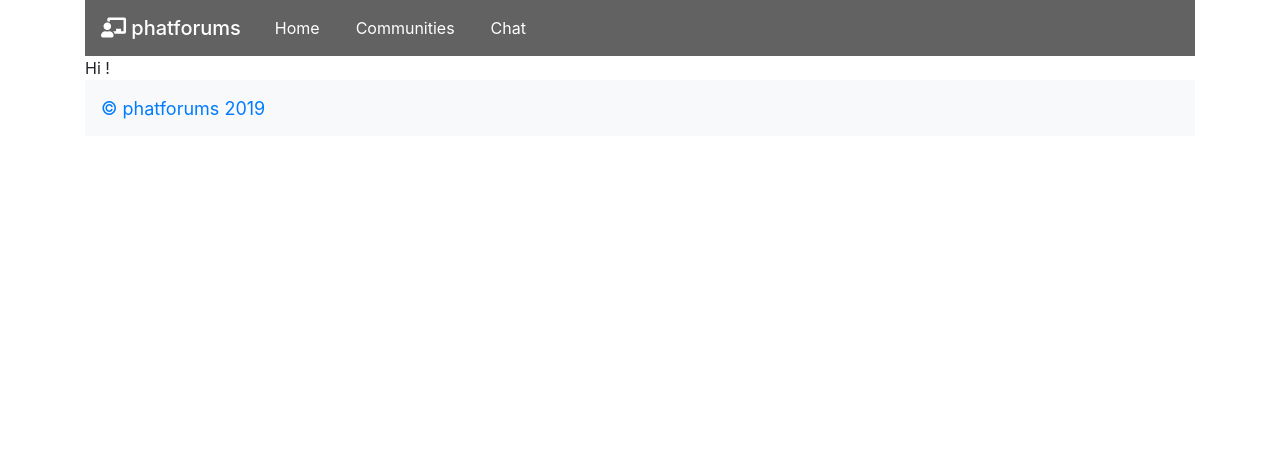
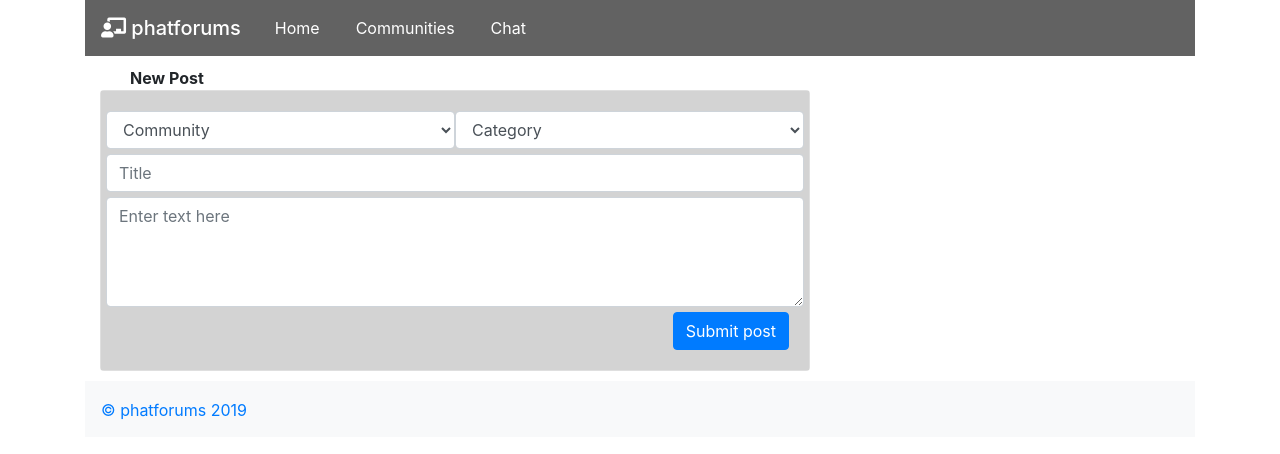
Before and after one commit to willdk3000/phatforums, a React (Create React App) app in the folder client/: page / in a window 1280 px wide. Shown: the top 454 px of the page. Built offline with nearby package versions, Linux system fonts and the light colour scheme; no server answers.

Commit message:
new post form + hooks

```diff
--- a/client/public/index.html
+++ b/client/public/index.html
@@ -14,21 +14,25 @@
     -->
   <link rel="manifest" href="%PUBLIC_URL%/manifest.json" />
 
-  <script src="https://code.jquery.com/jquery-3.2.1.slim.min.js"
-    integrity="sha384-KJ3o2DKtIkvYIK3UENzmM7KCkRr/rE9/Qpg6aAZGJwFDMVNA/GpGFF93hXpG5KkN"
+  <!--BOOTSTRAP JS-->
+  <script src="https://code.jquery.com/jquery-3.4.1.slim.min.js"
+    integrity="sha384-J6qa4849blE2+poT4WnyKhv5vZF5SrPo0iEjwBvKU7imGFAV0wwj1yYfoRSJoZ+n"
     crossorigin="anonymous"></script>
-  <script src="https://cdnjs.cloudflare.com/ajax/libs/popper.js/1.12.9/umd/popper.min.js"
-    integrity="sha384-ApNbgh9B+Y1QKtv3Rn7W3mgPxhU9K/ScQsAP7hUibX39j7fakFPskvXusvfa0b4Q"
+  <script src="https://cdn.jsdelivr.net/npm/popper.js@1.16.0/dist/umd/popper.min.js"
+    integrity="sha384-Q6E9RHvbIyZFJoft+2mJbHaEWldlvI9IOYy5n3zV9zzTtmI3UksdQRVvoxMfooAo"
     crossorigin="anonymous"></script>
-  <script src="https://maxcdn.bootstrapcdn.com/bootstrap/4.0.0/js/bootstrap.min.js"
-    integrity="sha384-JZR6Spejh4U02d8jOt6vLEHfe/JQGiRRSQQxSfFWpi1MquVdAyjUar5+76PVCmYl"
+  <script src="https://stackpath.bootstrapcdn.com/bootstrap/4.4.1/js/bootstrap.min.js"
+    integrity="sha384-wfSDF2E50Y2D1uUdj0O3uMBJnjuUD4Ih7YwaYd1iqfktj0Uod8GCExl3Og8ifwB6"
     crossorigin="anonymous"></script>
 
-  <link rel="stylesheet" href="https://stackpath.bootstrapcdn.com/bootstrap/4.1.0/css/bootstrap.min.css"
-    integrity="sha384-9gVQ4dYFwwWSjIDZnLEWnxCjeSWFphJiwGPXr1jddIhOegiu1FwO5qRGvFXOdJZ4" crossorigin="anonymous">
+  <!--BOOTSTRAP CSS-->
+  <link rel="stylesheet" href="https://stackpath.bootstrapcdn.com/bootstrap/4.4.1/css/bootstrap.min.css"
+    integrity="sha384-Vkoo8x4CGsO3+Hhxv8T/Q5PaXtkKtu6ug5TOeNV6gBiFeWPGFN9MuhOf23Q9Ifjh" crossorigin="anonymous">
 
+  <!--FONTAWESOME-->
   <link rel="stylesheet" href="https://use.fontawesome.com/releases/v5.6.3/css/all.css"
     integrity="sha384-UHRtZLI+pbxtHCWp1t77Bi1L4ZtiqrqD80Kn4Z8NTSRyMA2Fd33n5dQ8lWUE00s/" crossorigin="anonymous">
+
   <!--
       Notice the use of %PUBLIC_URL% in the tags above.
       It will be replaced with the URL of the `public` folder during the build.
--- /dev/null
+++ b/client/src/API.js
@@ -0,0 +1,5 @@
+//Get all threads
+export function getThreads() {
+  const response = fetch('/api/getThreads')
+  return response;
+};
--- a/client/src/App.css
+++ b/client/src/App.css
@@ -6,3 +6,20 @@
   margin-right: 10px;
   margin-left: 10px;
 }
+
+#box-title {
+  margin-left : 30px;
+}
+
+#new-post-card{
+  background-color:lightgrey;
+
+}
+
+#post-area, #post-title{
+  margin-top:5px;
+}
+
+#post-submit-button{
+  margin-top:5px;
+}
--- a/client/src/components/Footer.js
+++ b/client/src/components/Footer.js
@@ -3,7 +3,7 @@ import React from 'react';
 const Footer = () => (
   <div className="container">
     <nav className="navbar sticky-bottom navbar-light bg-light">
-      <span className="navbar-brand"><a id="footer-name" style={{ textDecoration: 'none', fontSize: '18px' }} href="https://www.github.com/willdk3000/phatforums">&copy; phatforums 2019</a></span>
+      <span className="navbar-brand"><a id="footer-name" style={{ textDecoration: 'none', fontSize: '16px' }} href="https://www.github.com/willdk3000/phatforums">&copy; phatforums 2019</a></span>
     </nav>
   </div >
 );
--- /dev/null
+++ b/client/src/components/Thread/NewThread.js
@@ -0,0 +1,36 @@
+import React, { Component } from 'react';
+
+class NewThread extends Component {
+  render() {
+    return (
+      <div className="col-8" style={{ marginTop: '10px', marginBottom: '10px' }}>
+        <div id="box-title"><b>New Post</b></div>
+        <div className="card">
+          <div className="card-body" id="new-post-card">
+            <form>
+              <div className="row">
+                <select className="form-control col-6">
+                  <option defaultValue>Community</option>
+                  <option>...</option>
+                </select>
+                <select className="form-control col-6">
+                  <option defaultValue>Category</option>
+                  <option>...</option>
+                </select>
+              </div>
+              <div className="row">
+                <input id="post-title" type="text" className="form-control" placeholder="Title" />
+              </div>
+              <div className="row">
+                <textarea id="post-area" className="form-control" placeholder="Enter text here" rows="4" />
+              </div>
+              <button id="post-submit-button" className="btn btn-primary float-right" type="submit">Submit post</button>
+            </form>
+          </div>
+        </div>
+      </div>
+    );
+  }
+}
+
+export default NewThread;
--- a/client/src/containers/Home.js
+++ b/client/src/containers/Home.js
@@ -1,13 +1,25 @@
-import React, { Component } from 'react';
+import React, { useState, useEffect } from 'react';
+import NewThread from '../components/Thread/NewThread'
+import { getThreads } from '../API'
 
-class Home extends Component {
-  render() {
-    return (
-      <div className="container">
-        Hi !
-      </div>
-    );
-  }
-}
+export default function Home() {
+  const [commmunity, setCommunity] = useState("");
+  const [category, setCategory] = useState("");
+  const [title, setTitle] = useState("");
+  const [description, setDescription] = useState("");
+  const [threads, setThreads] = useState([]);
 
-export default Home;
+  useEffect(() => {
+    getThreads()
+      .then(response => response.json())
+      .then(threads => setThreads(threads));
+  }, []); // << super important array to prevent infinite loop
+
+  console.log(threads);
+
+  return (
+    <div className="container">
+      <NewThread />
+    </div>
+  );
+};
```
Also changed, not shown: 1 other file (tests, documents, lock files or other folders).
